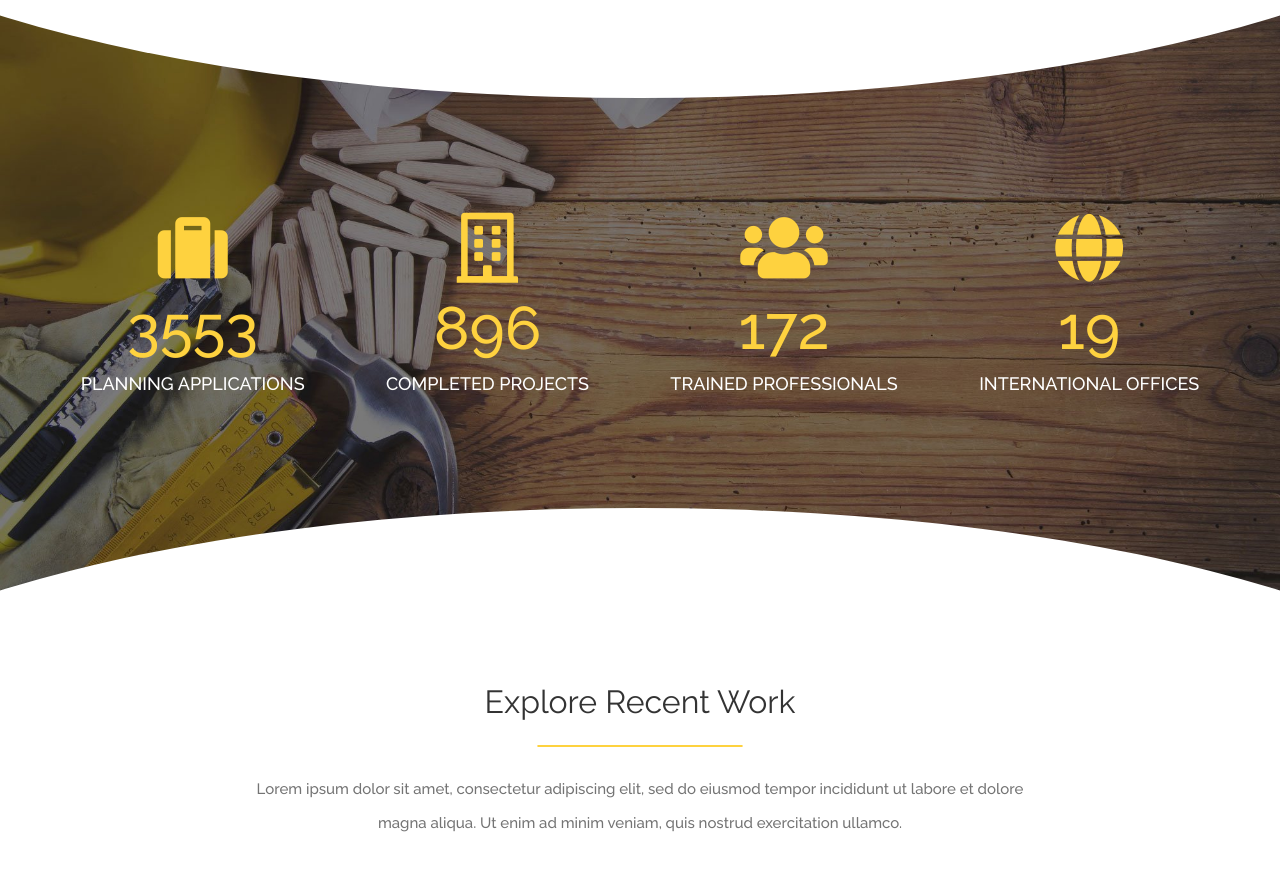
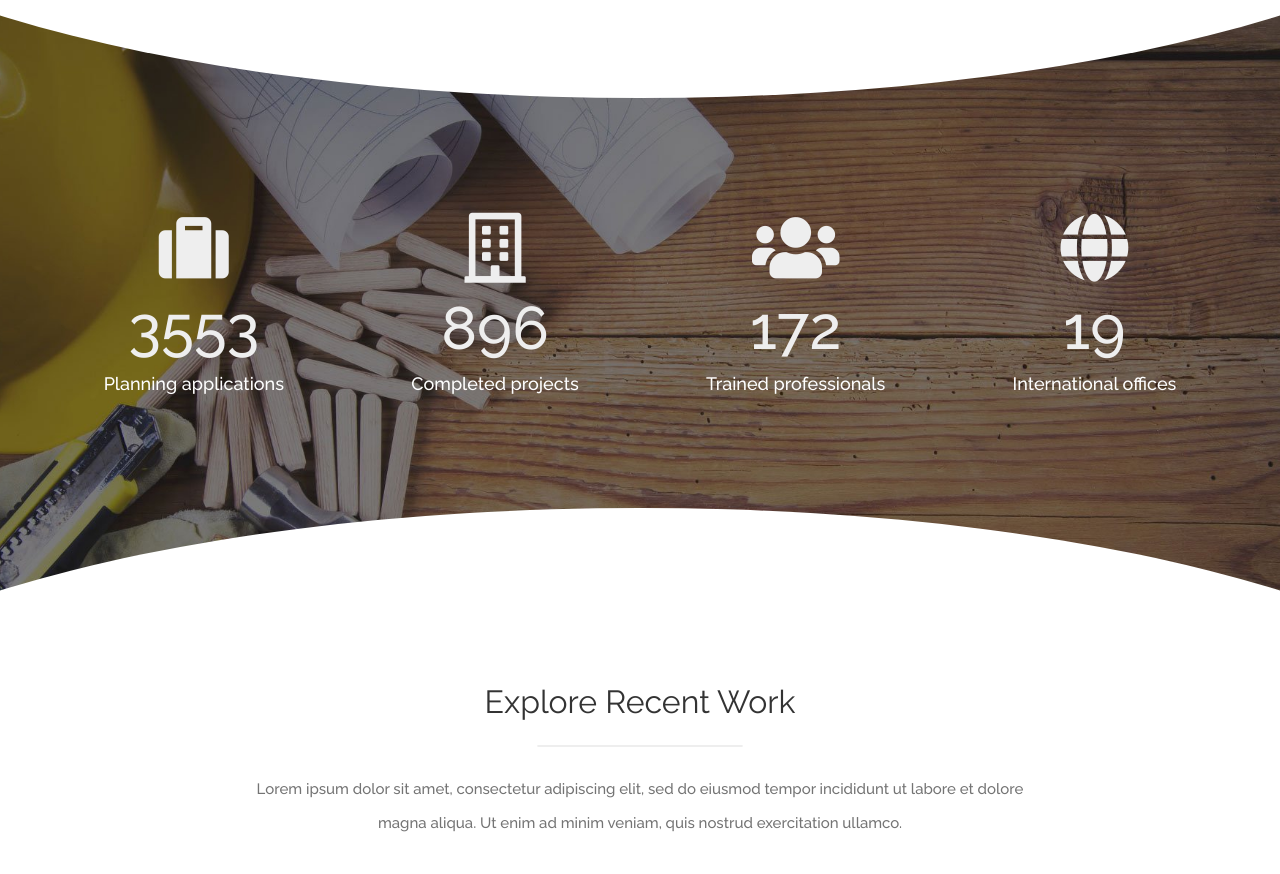
Before and after one commit to Domenico-G/proj-html-vuejs, a website: page index.html in a window 1280 px wide. Shown: the part 1726-2600 px from the top of the page. Drawn offline with nearby package versions, Linux system fonts and the light colour scheme.

Commit message:
added parallax effect

```diff
--- a/index.html
+++ b/index.html
@@ -6,6 +6,9 @@
     <meta name="viewport" content="width=device-width, initial-scale=1.0" />
     <!-- file css -->
     <link rel="stylesheet" href="dist/app.css" />
+    <!-- Gsap  -->
+    <script src="https://cdnjs.cloudflare.com/ajax/libs/gsap/3.6.0/gsap.min.js"></script>
+    <script src="https://cdnjs.cloudflare.com/ajax/libs/gsap/3.6.0/ScrollTrigger.min.js"></script>
     <!-- vue.js -->
     <script src="https://cdn.jsdelivr.net/npm/vue@2/dist/vue.js"></script>
     <!-- google font -->
@@ -27,7 +30,7 @@
     <!-- inizio app -->
     <div id="app">
       <!-- inizio header -->
-      <div class="header">
+      <header>
         <!-- inizio menu -->
         <div class="menu">
           <div class="menu-container">
@@ -66,7 +69,7 @@
           <div class="button">Get a free quote</div>
         </div>
         <!-- fine bunner -->
-      </div>
+      </header>
       <!-- fine header -->
       <!-- inizio main -->
       <main>
@@ -180,28 +183,14 @@
         </div>
         <!-- fine skills -->
         <!-- inizio data counter -->
-        <div class="data-counter">
+        <div class="data-counter parallax">
+          <div class="parallax-bg"></div>
           <div class="separatore-top"></div>
           <div class="data-counter-container">
-            <div class="data-box">
-              <i class="fas fa-suitcase"></i>
-              <div class="number">3553</div>
-              <p>PLANNING APPLICATIONS</p>
-            </div>
-            <div class="data-box">
-              <i class="far fa-building"></i>
-              <div class="number">896</div>
-              <p>COMPLETED PROJECTS</p>
-            </div>
-            <div class="data-box">
-              <i class="fas fa-users"></i>
-              <div class="number">172</div>
-              <p>TRAINED PROFESSIONALS</p>
-            </div>
-            <div class="data-box">
-              <i class="fas fa-globe"></i>
-              <div class="number">19</div>
-              <p>INTERNATIONAL OFFICES</p>
+            <div v-for="skill in skills" class="data-box">
+              <i :class="skill.iconCode"></i>
+              <div class="number">{{skill.startNumber.toFixed()}}</div>
+              <p>{{skill.text}}</p>
             </div>
           </div>
           <div class="separatore-bottom"></div>
@@ -332,7 +321,8 @@
         </div>
         <!-- fine core values section -->
         <!-- inizio testimonial section -->
-        <div class="testimonial">
+        <div class="testimonial parallax">
+          <div class="parallax-bg"></div>
           <div class="separatore-top"></div>
           <div class="testimonial-container">
             <h3>Our Home Owners Say</h3>
@@ -484,7 +474,8 @@
         </div>
         <!-- fine partners section  -->
         <!-- inizio call to action -->
-        <div class="call-to-action">
+        <div class="call-to-action parallax">
+          <div class="parallax-bg"></div>
           <div class="call-to-action-container">
             <div class="description">
               <h3>Building Inspiring Spaces</h3>
@@ -503,6 +494,9 @@
         <!-- fine call to action -->
       </main>
       <!-- fine main  -->
+      <!-- inizio footer -->
+      <footer></footer>
+      <!-- fine footer -->
     </div>
     <!-- fine app -->
     <!-- file js -->
--- a/js/app.js
+++ b/js/app.js
@@ -1,6 +1,7 @@
 new Vue({
   el: "#app",
   data: {
+    flag: true,
     activeLinkMenu: 0,
     menuLink: [
       {
@@ -29,6 +30,55 @@ new Vue({
         url: "#",
       },
     ],
+    skills: [
+      {
+        startNumber: 0,
+        endNumber: 3553,
+        iconCode: "fas fa-suitcase",
+        text: "Planning applications",
+      },
+      {
+        startNumber: 0,
+        endNumber: 896,
+        iconCode: "far fa-building",
+        text: "Completed projects",
+      },
+      {
+        startNumber: 0,
+        endNumber: 172,
+        iconCode: "fas fa-users",
+        text: "Trained professionals",
+      },
+      {
+        startNumber: 0,
+        endNumber: 19,
+        iconCode: "fas fa-globe",
+        text: "International offices",
+      },
+    ],
+  },
+  mounted() {
+    // effetto parallasse
+    gsap.utils.toArray(".parallax").forEach((section, i) => {
+      section.bg = section.querySelector(".parallax-bg");
+      console.log(section.bg);
+      gsap.to(section.bg, {
+        transform: `translate3d(0px, calc(0px - 200px), 0px)`,
+        ease: "none",
+        scrollTrigger: {
+          trigger: section,
+          scrub: true,
+        },
+      });
+    });
+    // effetto contatore numeri
+    this.skills.forEach((el) => {
+      gsap.to(el, {
+        duration: 3,
+        startNumber: el.endNumber,
+        scrollTrigger: ".separatore-bottom",
+      });
+    });
   },
 });
 Vue.config.devtools = true;
--- a/src/app.scss
+++ b/src/app.scss
@@ -141,6 +141,25 @@ body {
     border: 1px solid #f5f5f5;
   }
 }
+
+.parallax {
+  position: relative;
+  overflow: hidden;
+
+  &-bg {
+    top: 0;
+    left: 0;
+    z-index: -1;
+    position: absolute;
+    width: 100%;
+    background-position: center center;
+    background-size: cover;
+    background-repeat: no-repeat;
+    transform: translate3d(0px, 0px, 0px);
+  }
+}
+
+// fine style utility
 
 // inizio style header
 
@@ -424,9 +443,10 @@ body {
 }
 
 .data-counter {
-  width: 100%;
-  background: url("../img/bg-data-section.jpg") no-repeat center center;
-  background-size: cover;
+  .parallax-bg {
+    height: 900px;
+    background-image: url("../img/bg-data-section.jpg");
+  }
 
   &-container {
     @include container-centred;
@@ -562,8 +582,8 @@ body {
             top: 0px;
             right: 0px;
             bottom: 0px;
-            -webkit-box-shadow: 0px 0px 16px 7px #fed23f;
-            box-shadow: 0px 0px 16px 7px #fed23f;
+            -webkit-box-shadow: 0px 0px 16px 7px $primary-color;
+            box-shadow: 0px 0px 16px 7px $primary-color;
             border-radius: 50%;
             opacity: 0;
           }
@@ -625,8 +645,10 @@ body {
 }
 
 .testimonial {
-  background: url(../img/bg-testimonial.jpg) no-repeat center center;
-  background-size: cover;
+  .parallax-bg {
+    height: 1000px;
+    background-image: url("../img/bg-testimonial.jpg");
+  }
 
   .separatore-top::after {
     background: #f5f5f5;
@@ -812,8 +834,10 @@ body {
 }
 
 .call-to-action {
-  background: url("../img/bg-footer.jpg") no-repeat center center;
-  background-size: cover;
+  .parallax-bg {
+    height: 600px;
+    background-image: url("../img/bg-footer.jpg");
+  }
 
   &-container {
     padding: 130px 0;
--- a/src/partials/_colors.scss
+++ b/src/partials/_colors.scss
@@ -1,2 +1,2 @@
-$primary-color: #fed23f;
+$primary-color: #eeeeee;
 $secondary-color: #1e1e1e;
```
Also changed, not shown: dist/app.css.
